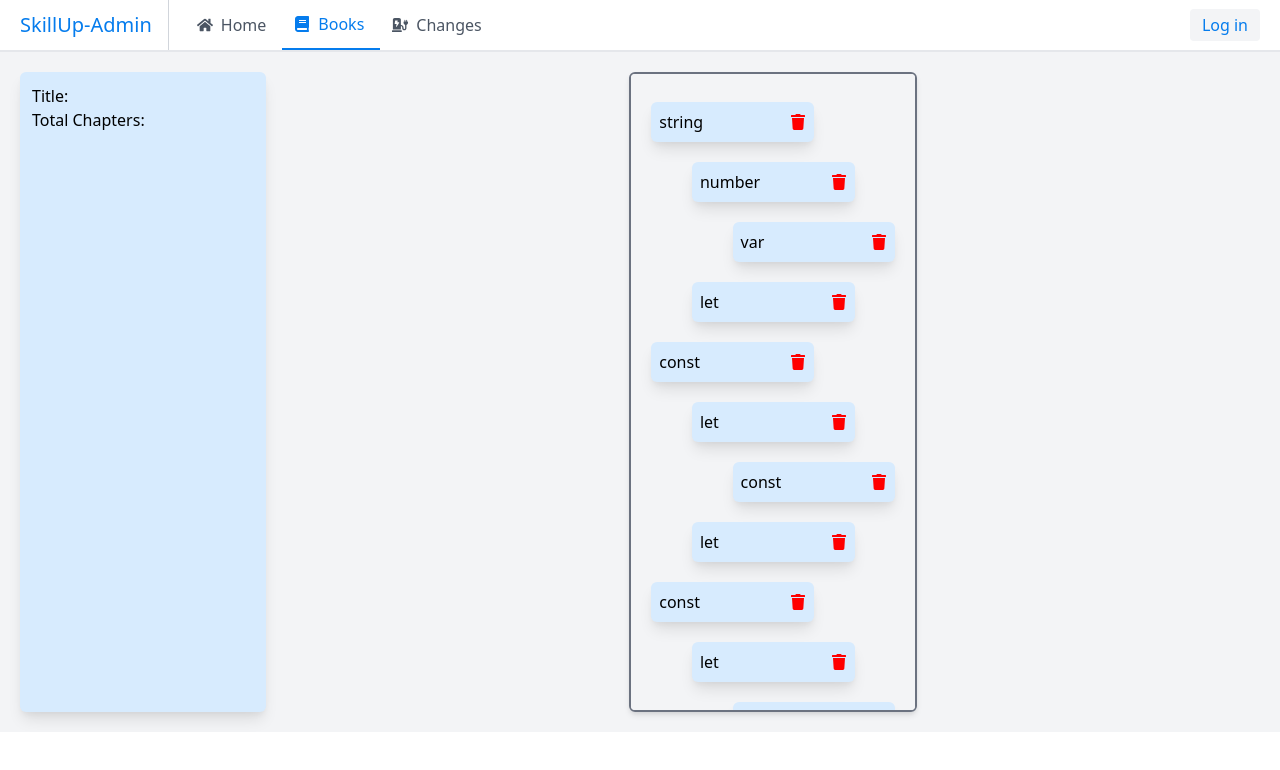
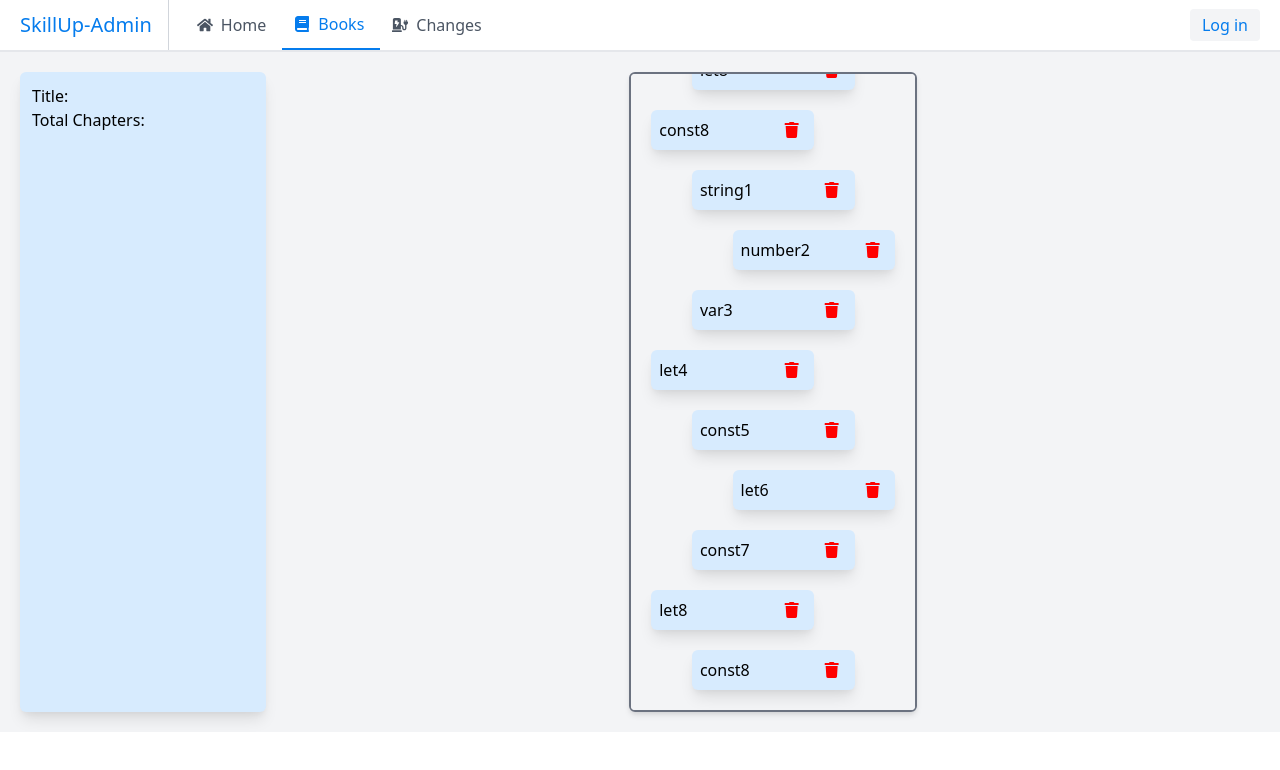
Before and after one commit to OSC-2020/skill-up-backend, a React (Create React App) app in the folder skillup-admin/: page /books/detail/1 in a window 1280 px wide. Shown: the top 770 px of the page. Built offline with nearby package versions, Linux system fonts and the light colour scheme.

Commit message:
Chapters auto scroll to bottom added.

```diff
--- a/skillup-admin/src/components/books/Books.tsx
+++ b/skillup-admin/src/components/books/Books.tsx
@@ -1,6 +1,6 @@
 import { Redirect, Route, Switch } from 'react-router-dom';
 import BooksList from "./list/BooksList";
-import BookDetail from "./detail/BookDetail";
+import { BookDetail } from "./detail/BookDetail";
 
 export const Books = () => {
     return (
--- a/skillup-admin/src/components/books/detail/BookDetail.tsx
+++ b/skillup-admin/src/components/books/detail/BookDetail.tsx
@@ -1,67 +1,12 @@
-import React, { ReactElement } from 'react';
+import React, { Component, ReactElement } from 'react';
 import ChapterTile from "./ChapterTile";
 import "./BookDetail.css";
-import { MobileLayout } from "../shared/MobileLayout";
-interface Props {
+import { MobileLayout } from "../../shared/MobileLayout";
+import ScrollToBottom from "../../shared/ScrollToBottom";
 
-}
+export const BookDetail = () => {
+    const chapters = getDummyData();
 
-export default function BookDetail({ }: Props): ReactElement {
-    // let { bookId } = useParams<{ bookId: string; }>();
-    const chapters = [
-        {
-            id: "",
-            title: "string"
-        },
-        {
-            id: "",
-            title: "number"
-        },
-        {
-            id: "",
-            title: "var"
-        },
-        {
-            id: "",
-            title: "let"
-        },
-        {
-            id: "",
-            title: "const"
-        },
-        {
-            id: "",
-            title: "let"
-        },
-        {
-            id: "",
-            title: "const"
-        },
-        {
-            id: "",
-            title: "let"
-        },
-        {
-            id: "",
-            title: "const"
-        },
-        {
-            id: "",
-            title: "let"
-        },
-        {
-            id: "",
-            title: "const"
-        },
-        {
-            id: "",
-            title: "let"
-        },
-        {
-            id: "",
-            title: "const"
-        },
-    ];
     return (
         <main className="flex py-5 w-full">
             <nav className="p-3 rounded-md skillup-background-color-bg font-medium shadow-lg w-1/4">
@@ -70,11 +15,93 @@ export default function BookDetail({ }: Props): ReactElement {
             </nav>
             <section className="w-full ml-5 px-5 flex flex-col items-center">
                 <MobileLayout>
-                    {chapters.map((chapter, index) =>
-                        <ChapterTile id={chapter.id} title={chapter.title} index={index} />
-                    )}
+                    <ScrollToBottom scrollBehaviour="smooth">
+                        {chapters.map((chapter, index) =>
+                            <ChapterTile id={chapter.id} title={chapter.title} index={index} />
+                        )}
+                    </ScrollToBottom>
                 </MobileLayout>
             </section>
         </main>
     );
+
+
+};
+
+function getDummyData() {
+    const arr = [
+        {
+            id: "",
+            title: "string1"
+        },
+        {
+            id: "",
+            title: "number2"
+        },
+        {
+            id: "",
+            title: "var3"
+        },
+        {
+            id: "",
+            title: "let4"
+        },
+        {
+            id: "",
+            title: "const5"
+        },
+        {
+            id: "",
+            title: "let6"
+        },
+        {
+            id: "",
+            title: "const7"
+        },
+        {
+            id: "",
+            title: "let8"
+        },
+        {
+            id: "",
+            title: "const8"
+        },
+        {
+            id: "",
+            title: "string1"
+        },
+        {
+            id: "",
+            title: "number2"
+        },
+        {
+            id: "",
+            title: "var3"
+        },
+        {
+            id: "",
+            title: "let4"
+        },
+        {
+            id: "",
+            title: "const5"
+        },
+        {
+            id: "",
+            title: "let6"
+        },
+        {
+            id: "",
+            title: "const7"
+        },
+        {
+            id: "",
+            title: "let8"
+        },
+        {
+            id: "",
+            title: "const8"
+        },
+    ];
+    return [...arr, ...arr, ...arr];
 }
--- a/skillup-admin/src/components/books/detail/ChapterTile.tsx
+++ b/skillup-admin/src/components/books/detail/ChapterTile.tsx
@@ -17,7 +17,7 @@ interface State {
 export default class ChapterTile extends Component<Props, State> {
     state = { currentlyEditing: false };
     view: any;
-    area: any;
+    input: HTMLTextAreaElement | undefined;
 
     getHorizMargin = (index: number) => {
         const pos = index % 4;
@@ -31,28 +31,28 @@ export default class ChapterTile extends Component<Props, State> {
 
     editStart(e: React.MouseEvent) {
         this.view = e.currentTarget;
-        this.area = document.createElement('input');
-        this.area.className = 'edit';
-        this.area.value = e.currentTarget.innerHTML;
+        this.input = document.createElement('textarea');
+        this.input.className = 'p-1 border-2 border-gray-100';
+        this.input.value = e.currentTarget.innerHTML;
 
-        this.area.onkeydown = (event: KeyboardEvent) => {
+        this.input.onkeydown = (event: KeyboardEvent) => {
             if (event.key == 'Enter') {
-                this.area.blur();
+                this.input?.blur();
             }
         };
 
-        this.area.onblur = () => {
+        this.input.onblur = () => {
             this.editEnd();
         };
 
-        this.view.replaceWith(this.area);
-        this.area.focus();
+        this.view.replaceWith(this.input);
+        this.input.focus();
     }
 
     editEnd() {
         // TODO: Save data to DB and store here
-        this.view.innerHTML = this.area.value;
-        this.area.replaceWith(this.view);
+        this.view.innerHTML = this.input?.value;
+        this.input?.replaceWith(this.view);
     }
 
     render() {
@@ -60,10 +60,10 @@ export default class ChapterTile extends Component<Props, State> {
             <div className={"p-2 rounded-md skillup-background-color-bg font-medium shadow-lg mt-5 w-2/3 flex items-center justify-between" + (dynamicCSSClass(this.getHorizMargin(this.props.index)))}>
 
                 <span onClick={(e) => this.editStart(e)}
-                    className="cursor-pointer">
+                    className="cursor-pointer w-4/5">
                     {this.props.title}
                 </span>
-                <FaTrash color="red" className="cursor-pointer" />
+                <FaTrash color="red" className="cursor-pointer text-base w-1/5" />
             </div>
         );
     }
--- /dev/null
+++ b/skillup-admin/src/components/shared/ScrollToBottom.tsx
@@ -0,0 +1,35 @@
+import React, { Component } from 'react';
+
+interface Props {
+    scrollBehaviour?: 'auto' | 'smooth';
+    children: React.ReactNode;
+}
+
+
+export default class ScrollToBottom extends Component<Props> {
+    messagesEnd: HTMLDivElement | null = null;
+
+    scrollToBottom = () => {
+        this.messagesEnd?.scrollIntoView({ behavior: this.props.scrollBehaviour || 'auto' });
+    };
+
+
+    componentDidMount() {
+        this.scrollToBottom();
+    }
+
+    componentDidUpdate() {
+        this.scrollToBottom();
+    }
+
+    render() {
+        return (
+            <div>
+                {this.props.children}
+                <div style={{ float: "left", clear: "both" }}
+                    ref={(el) => { this.messagesEnd = el; }}>
+                </div>
+            </div>
+        );
+    }
+}
```
Also changed, not shown: skillup-admin/src/components/shared/MobileLayout.tsx (renamed from skillup-admin/src/components/books/shared/MobileLayout.tsx).
